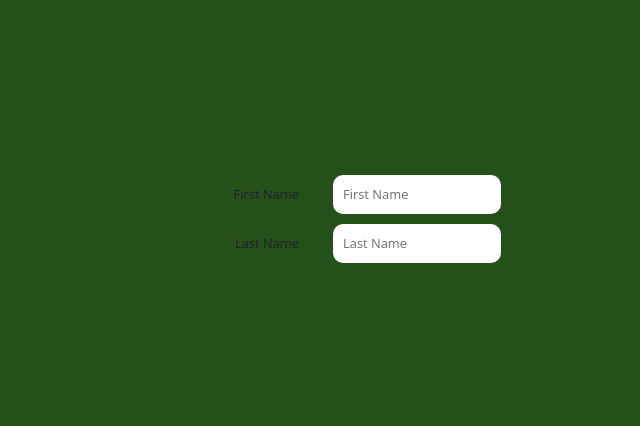
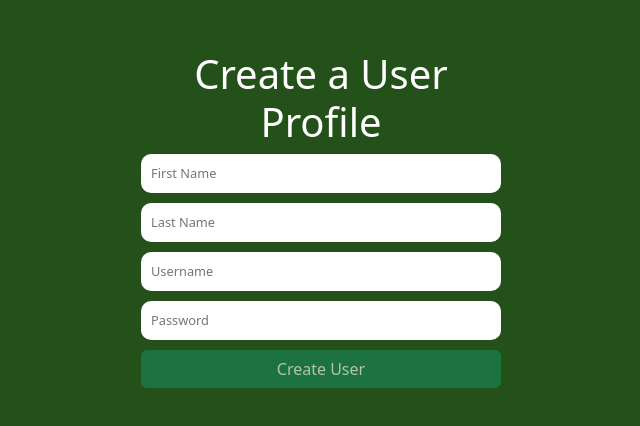
Before and after one commit to jgoudreau0120/finance-repo, a React (Create React App) app: page /createUser in a window 1280 px wide. Shown: the part 176-602 px from the top of the page, without its empty margins (307-947 px from the left). Built offline with nearby package versions, Linux system fonts and the light colour scheme.

Commit message:
Input changes on new user creation

```diff
--- a/src/App.css
+++ b/src/App.css
@@ -51,6 +51,7 @@ a {
   width: 100%;
 }
 
+
 body, html {
   height: 100%;
   padding: 0;
@@ -66,8 +67,9 @@ input, button, label {
   margin-bottom: 10px;
 }
 
-label {
-  text-align: right;
+label, h1 {
+  text-align: center;
+  color: white;
 }
 
 .row {
--- a/src/pages/CreateUser/CreateUser.jsx
+++ b/src/pages/CreateUser/CreateUser.jsx
@@ -2,23 +2,49 @@ import styles from './CreateUser.module.css';
 import 'bootstrap/dist/css/bootstrap.min.css';
 
 const CreateUser = () => {
+
+  function checkSubmit(){
+    let inputs = document.getElementsByName('submitRequires');
+
+    for (let i = 0; i < inputs.length; i++){
+      if (inputs[i].value == ''){
+        document.getElementById('submitButton').disabled = true;
+        return;
+      }
+    }
+
+    document.getElementById('submitButton').disabled = false;
+  }
+
   return(
     <div className={styles.background}>
       <div className={styles.container}>
         <div className='row'>
+          <h1>Create a User Profile</h1>
+        </div>
+        <div className='row'>
           <div className='col'>
-            <label>First Name</label>
-          </div>
-          <div className='col'>
-            <input placeholder='First Name'></input>
+            <input name='submitRequires' placeholder='First Name' onKeyUp={checkSubmit}></input>
           </div>
         </div>
         <div className='row'>
           <div className='col'>
-            <label>Last Name</label>
+            <input name='submitRequires' placeholder='Last Name' onKeyUp={checkSubmit}></input>
           </div>
+        </div>
+        <div className='row'>
           <div className='col'>
-            <input placeholder='Last Name'></input>
+            <input name='submitRequires' placeholder='Username' onKeyUp={checkSubmit}></input>
+          </div>
+        </div>
+        <div className='row'>
+          <div className='col'>
+            <input name='submitRequires' placeholder='Password' onKeyUp={checkSubmit}></input>
+          </div>
+        </div>
+        <div className='row'>
+          <div className='col'>
+            <button id='submitButton' className='btn btn-success' disabled>Create User</button>
           </div>
         </div>
       </div>
```
